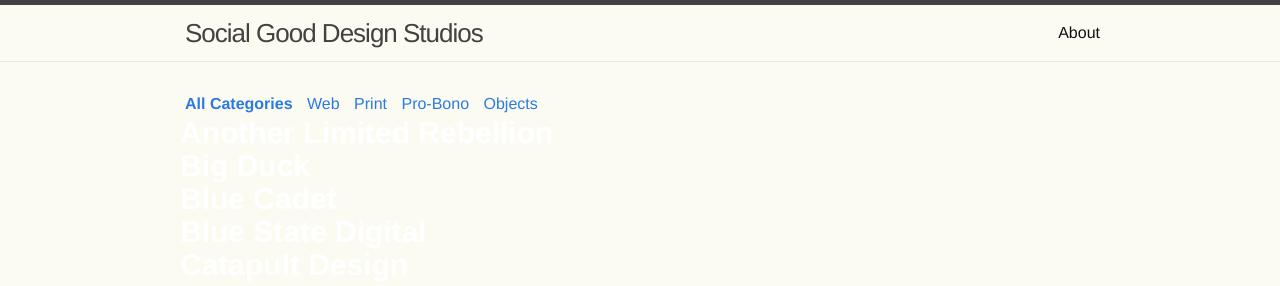
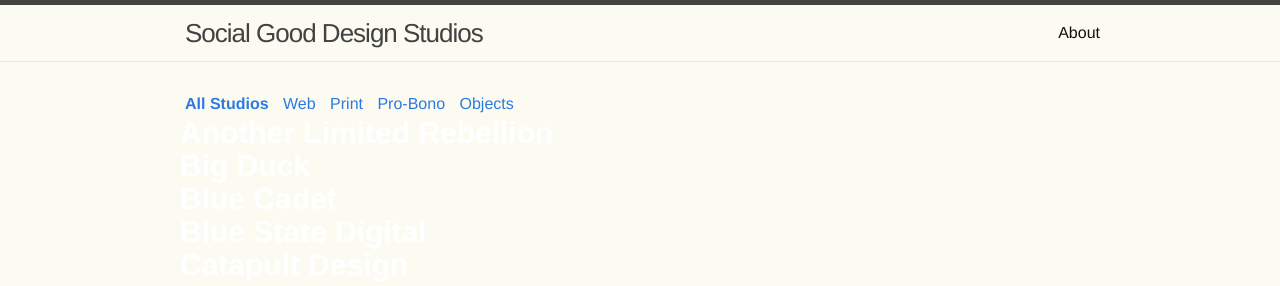
Before and after one commit to maya/social-good-design-studios, a Jekyll site: the page built from index.html, in a window 1280 px wide. Shown: the top 286 px of the page. Built offline with Jekyll 4.4.1, drawn with Linux system fonts in a browser that asks for light colours.

Commit message:
Change All Categories to All Studios

```diff
--- a/index.html
+++ b/index.html
@@ -6,7 +6,7 @@
 
 <div class="portfolioFilter">
 
-	<a href="#" data-filter="*" class="current">All Categories</a>
+	<a href="#" data-filter="*" class="current">All Studios</a>
 	<a href="#" data-filter=".web">Web</a>
 	<a href="#" data-filter=".print">Print</a>
 	<a href="#" data-filter=".pro-bono">Pro-Bono</a>
```
Also changed, not shown: 2 other files.
